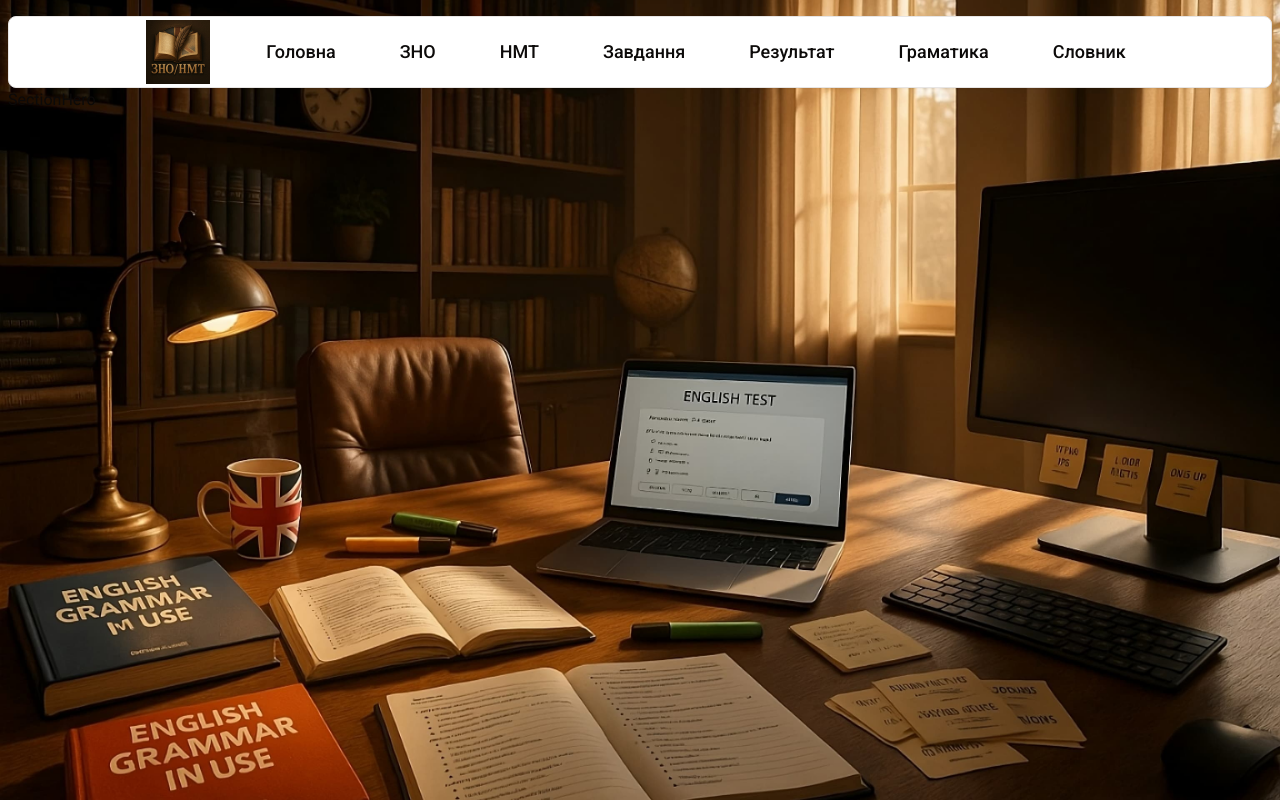
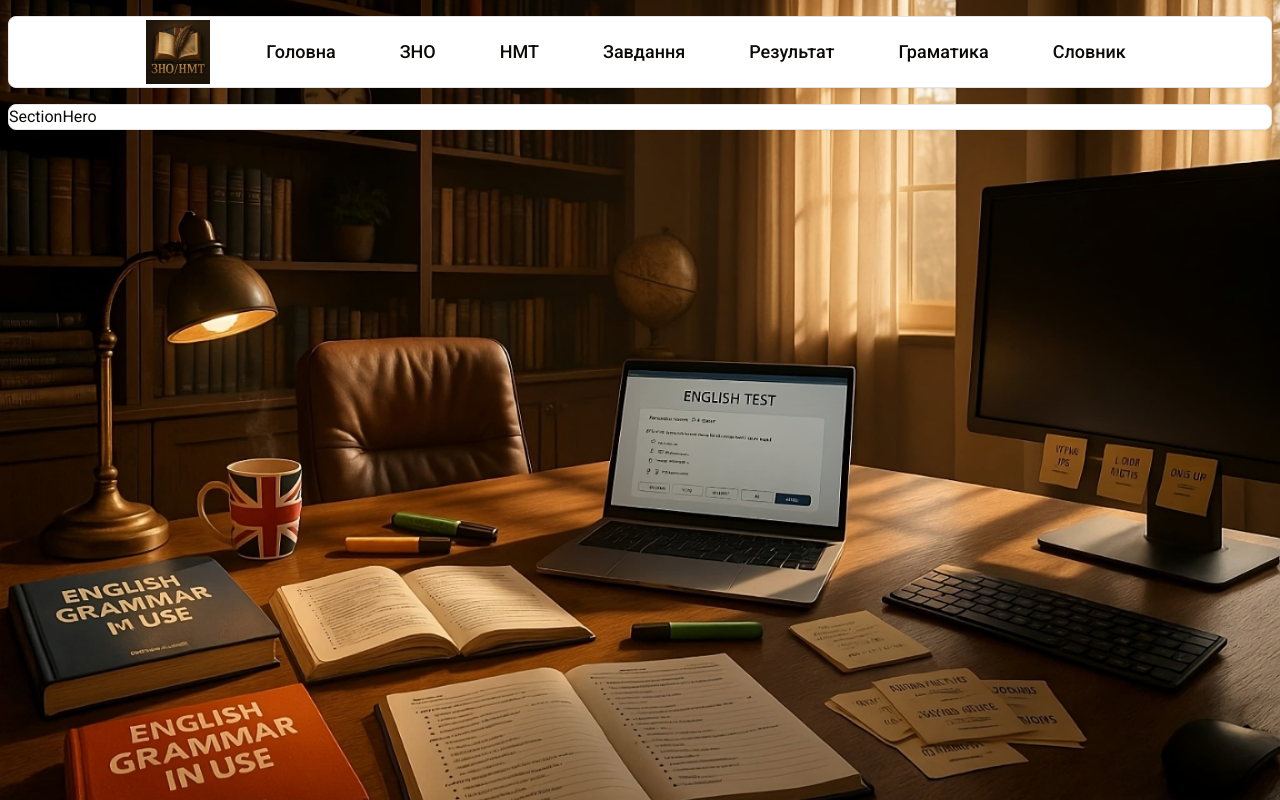
Before and after one commit to yevhen-petrunkin/zno-nmt-english, a Next.js app: page / in a window 1280 px wide. Built offline with nearby package versions, Linux system fonts and the light colour scheme.

Commit message:
Task#0006 Create Section lib component

```diff
--- /dev/null
+++ b/components/lib-components/section/Section.tsx
@@ -0,0 +1,23 @@
+import { cn } from '@/lib/utils';
+import { ReactNode } from 'react';
+
+const Section = ({
+    children,
+    className,
+}: {
+    children: ReactNode;
+    className?: string;
+}) => {
+    return (
+        <section
+            className={cn(
+                'lgmob:p-2 tab:p-3 desk:p-2 bg-background mt-4 rounded-md border p-1.5 shadow-xs',
+                className,
+            )}
+        >
+            {children}
+        </section>
+    );
+};
+
+export default Section;
--- a/sections/section-hero/SectionHero.tsx
+++ b/sections/section-hero/SectionHero.tsx
@@ -1,5 +1,7 @@
+import Section from '@/components/lib-components/section/Section';
+
 const SectionHero = () => {
-    return <div>SectionHero</div>;
+    return <Section className="overflow-hidden !p-0">SectionHero</Section>;
 };
 
 export default SectionHero;
```
